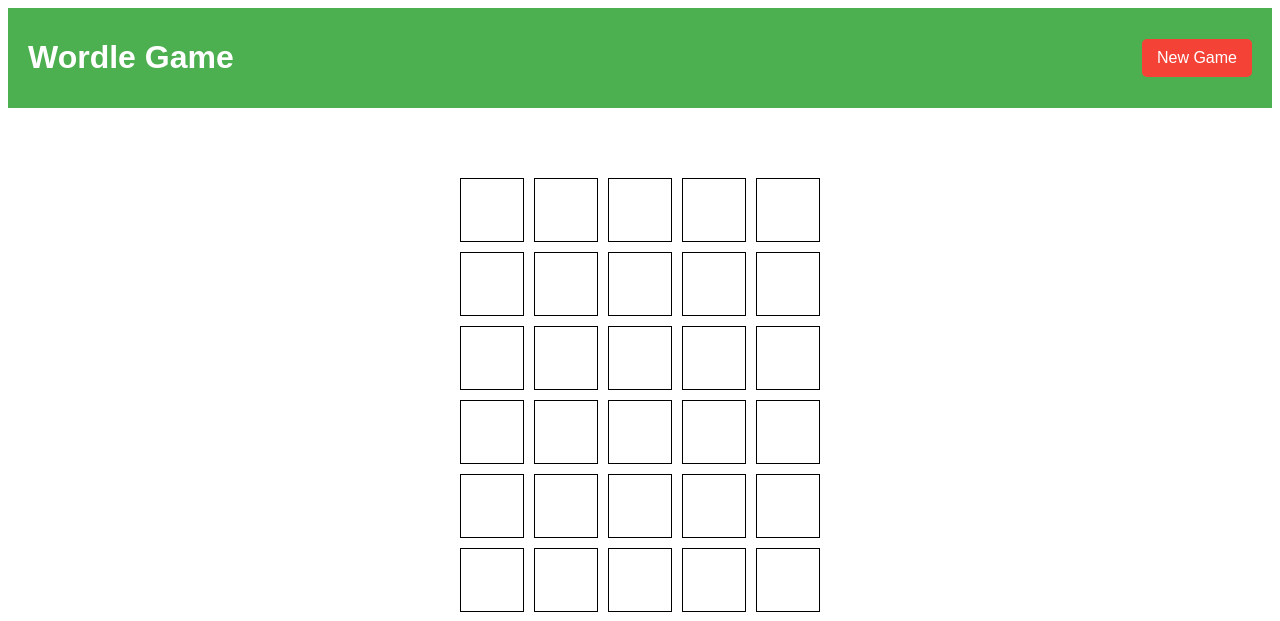
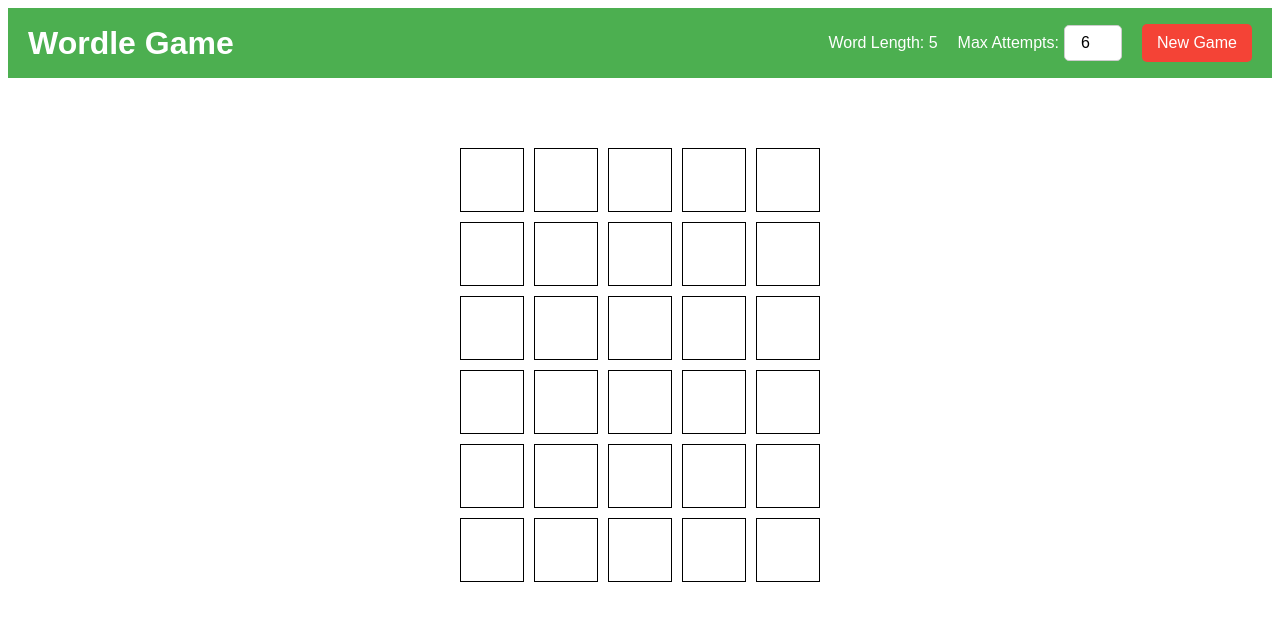
Before and after one commit to joycemcliu/wordle, a Python web app: template client/templates/index.html in a window 1280 px wide. Shown: the top 621 px of the page. Run offline with Jinja, Linux system fonts and the light colour scheme; the template is opened without the code that fills it, so the values that code supplies are empty.

Commit message:
Feat: user define maximun of attempts

```diff
--- a/client/static/css/styles.css
+++ b/client/static/css/styles.css
@@ -12,6 +12,35 @@ body {
     padding: 10px 20px;
 }
 
+.title-bar h1 {
+    margin: 0;
+    flex-grow: 1;
+    text-align: left;
+}
+
+.controls-group {
+    display: flex;
+    align-items: center;
+    gap: 20px;
+}
+
+.word-length-group,
+.num-attempts-group {
+    display: flex;
+    align-items: center;
+    gap: 5px;
+}
+
+.word-length,
+.num-attempts {
+    padding: 8px;
+    border-radius: 5px;
+    border: 1px solid #ccc;
+    font-size: 16px;
+    width: 40px;
+    text-align: center;
+}
+
 .new-game-button {
     background-color: #f44336;
     border: none;
@@ -20,6 +49,10 @@ body {
     cursor: pointer;
     font-size: 16px;
     border-radius: 5px;
+}
+
+.new-game-button:hover {
+    background-color: #d32f2f;
 }
 
 .guess-container {
--- a/client/static/js/script.js
+++ b/client/static/js/script.js
@@ -20,7 +20,7 @@ let Hint_ENUM = {
 };
 
 const maxCols = 5;
-const maxRows = 6;
+let maxRows = 0;
 let currentRow = 0;
 let currentCol = 0;
 let currentCellId = 0;
@@ -29,9 +29,22 @@ let guess = '';
 let id = getCookie("wordle_game");
 let gameActive = true;
 
+class NumAttempts {
+    constructor() {
+        this.numAttempts = document.getElementById("num-attempts");
+        this.numAttempts.addEventListener("input", function () {
+            maxRows = numAttempts.value;
+        });
+    }
+    getNumAttempts() {
+        return this.numAttempts.value;
+    }
+    setNumAttemptsValue(value) {
+        this.numAttempts.value = value;
+    }
+}
+const numAttempts = new NumAttempts();
 getGameHistory();
-createGuessContainer(maxRows, maxCols);
-createKeyboard();
 
 class Cell {
     static getCell(row, col, offset = 0) {
@@ -46,18 +59,24 @@ class Cell {
 // Game control logic
 function getGameHistory() {
     if (!id) {
+        getNewGame();
         return;
     }
     fetch(api_base + "/v1/game/" + id, {
         method: "GET"
     }).then(response => response.json()).then(game => {
         id = game.id;
+        maxRows = game.max_rounds;
+        numAttempts.setNumAttemptsValue(maxRows);
 
         gameActive = game.is_end === false;
 
         if (game.history === undefined) {
             return;
         }
+        createGuessContainer(maxRows, maxCols);
+        createKeyboard();
+
         for (let i = 0; i < game.history.length; i++) {
             const word = game.history[i].word;
             const hint = game.history[i].hint;
@@ -90,8 +109,12 @@ function getGameHistory() {
 
 function getNewGame() {
     eraseCookie("wordle_game");
+    if (numAttempts.getNumAttempts() < 1) {
+        numAttempts.setNumAttemptsValue(6);
+    }
+    maxRows = numAttempts.getNumAttempts();
 
-    fetch(api_base + "/v1/game/new", {
+    fetch(api_base + "/v1/game/new?num_attempts=" + maxRows, {
         method: "GET"
     }).then(response => response.json()).then(game => {
         if (game.id) {
@@ -99,6 +122,8 @@ function getNewGame() {
             id = game.id;
         }
     });
+    createGuessContainer(maxRows, maxCols);
+    createKeyboard();
 }
 
 function newGame() {
@@ -111,8 +136,7 @@ function newGame() {
     getNewGame();
     const guessMsg = document.getElementById('guess-msg');
     guessMsg.textContent = ' ';
-    document.getElementById("guess-container").innerHTML = '';
-    document.getElementById("keyboard").innerHTML = '';
+
     createGuessContainer(maxRows, maxCols);
     createKeyboard();
 }
@@ -120,6 +144,7 @@ function newGame() {
 
 // Draw the guess container
 function createGuessContainer(rows, cols) {
+    document.getElementById("guess-container").innerHTML = '';
     const table = document.getElementById("guess-container");
 
     for (let i = 0; i < rows; i++) {
@@ -135,6 +160,7 @@ function createGuessContainer(rows, cols) {
 
 // Draw the keyboard
 function createKeyboard() {
+    document.getElementById("keyboard").innerHTML = '';
     const keyboardRows = [
         ['Q', 'W', 'E', 'R', 'T', 'Y', 'U', 'I', 'O', 'P'],
         ['A', 'S', 'D', 'F', 'G', 'H', 'J', 'K', 'L'],
@@ -285,6 +311,9 @@ document.addEventListener("keydown", function (event) {
     if (!gameActive) {
         return;
     }
+    if (document.activeElement.tagName === "INPUT") {
+        return;
+    }
     clearGuessMsg();
 
     const key = event.key.toUpperCase();
--- a/client/templates/index.html
+++ b/client/templates/index.html
@@ -16,8 +16,20 @@
 <body>
     <div class="title-bar">
         <h1>Wordle Game</h1>
-        <button class="new-game-button" onclick="newGame()">New Game</button>
+        <div class="controls-group">
+            <div class="word-length-group">
+                <p>Word Length: 5</p>
+                <!-- <label for="word-length">Word Length:</label>
+                <input type="number" id="word-length" class="word-length" value="5"> -->
+            </div>
+            <div class="num-attempts-group">
+                <label for="num-attempts">Max Attempts:</label>
+                <input type="number" id="num-attempts" class="num-attempts" value="6" min="1" max="20">
+            </div>
+            <button class="new-game-button" onclick="newGame()">New Game</button>
+        </div>
     </div>
+
 
 
     <table id="guess-container" class="guess-container"></table>
```
Also changed, not shown: server/views/game.py (+9 -2 lines).
